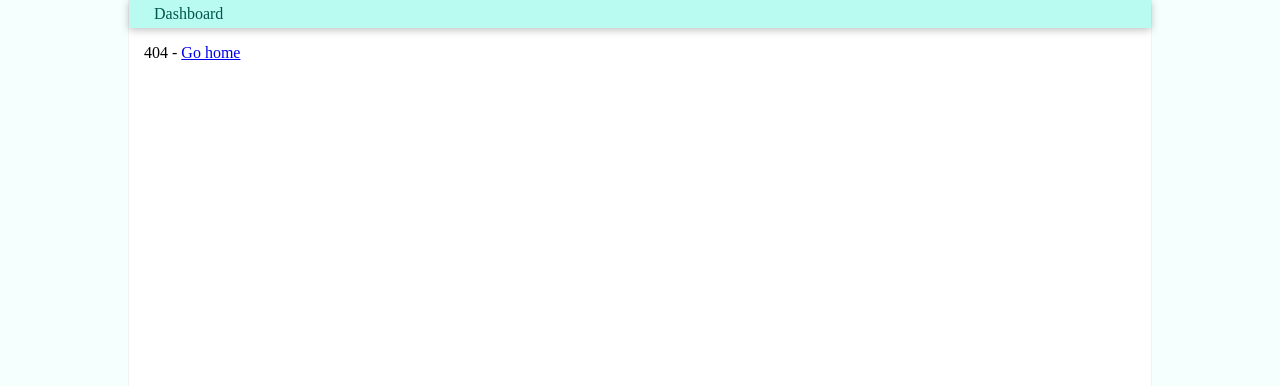
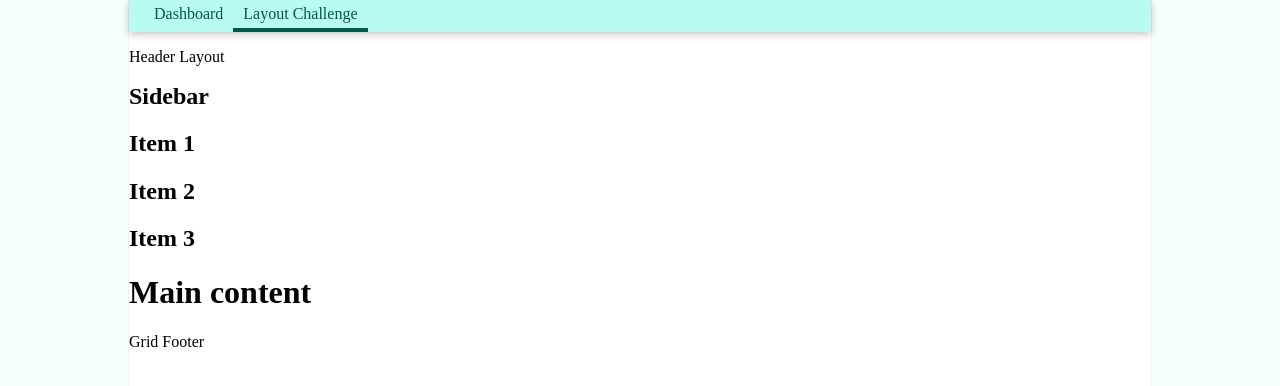
Before and after one commit to Marknjo/css-lab, a React (Create React App) app: page /layout-challenge in a window 1280 px wide. Before the commit this address had no page. Shown: the top 386 px of the page. Built offline with nearby package versions, Linux system fonts and the light colour scheme.

Commit message:
Adding CSS Grid Basic Layout Challenge: Dashboard Design.

```diff
--- a/src/app/components/Layouts/Header.js
+++ b/src/app/components/Layouts/Header.js
@@ -15,8 +15,17 @@ const Header = () => (
 					>
 						Dashboard
 					</NavLink>
+
+					<NavLink
+						to="/layout-challenge"
+						activeClassName="nav-link__active"
+						className=""
+						className="nav--links"
+						exact
+					>
+						Layout Challenge
+					</NavLink>
 				</li>
-
 			</ul>
 		</nav>
 	</header>
--- /dev/null
+++ b/src/app/components/css-grid/LayoutChallenge.component.jsx
@@ -0,0 +1,35 @@
+import React from 'react'
+import PropTypes from 'prop-types'
+
+const LayoutChallenge = () => {
+  return (
+    <div className="grid">
+      <header className="grid--header grid__item">
+        <p>Header Layout</p>
+      </header>
+      <aside className="grid--sidebar grid__item">
+        <h2>Sidebar</h2>
+      </aside>
+
+      <article className="grid--articles grid__item_1 grid__item"><h2>
+        Item 1
+      </h2></article>
+      <article className="grid--articles grid__item_2 grid__item"><h2>
+        Item 2
+      </h2></article>
+      <article className="grid--articles grid__item_3 grid__item"><h2>
+        Item 3
+      </h2></article>
+      <main className="grid__item grid--main">
+        <h1>Main content</h1>
+      </main>
+      <footer className="grid__item grid--main">
+        <p> Grid Footer</p>
+      </footer>
+    </div>
+  )
+}
+
+
+
+export default LayoutChallenge
--- a/src/app/rountesConfig/AppRouter.js
+++ b/src/app/rountesConfig/AppRouter.js
@@ -2,6 +2,7 @@ import React from "react";
 import { BrowserRouter as Router, Route, Switch } from "react-router-dom";
 import Header from "../components/Layouts/Header";
 import Page404 from "../components/Pages/Page404.component";
+import LayoutChallenge from "../components/css-grid/LayoutChallenge.component";
 
 
 
@@ -21,6 +22,7 @@ const AppRouter = () => (
 			<Header />
 			<Switch>
 				<Route path="/" exact component={Home} />
+				<Route path="/layout-challenge" component={LayoutChallenge} />
 				<Route path="*" component={Page404} />
 			</Switch>
 		</>
```
